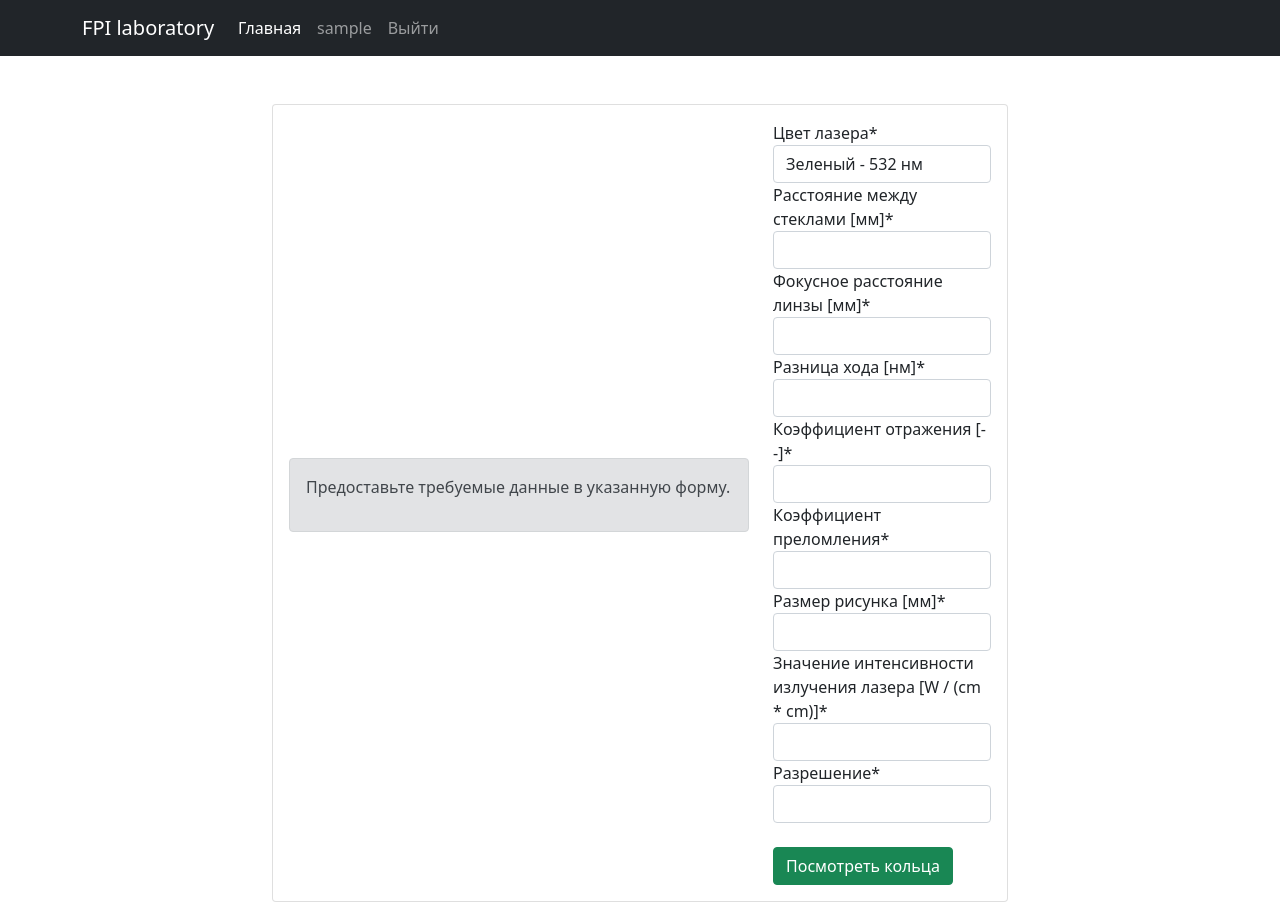
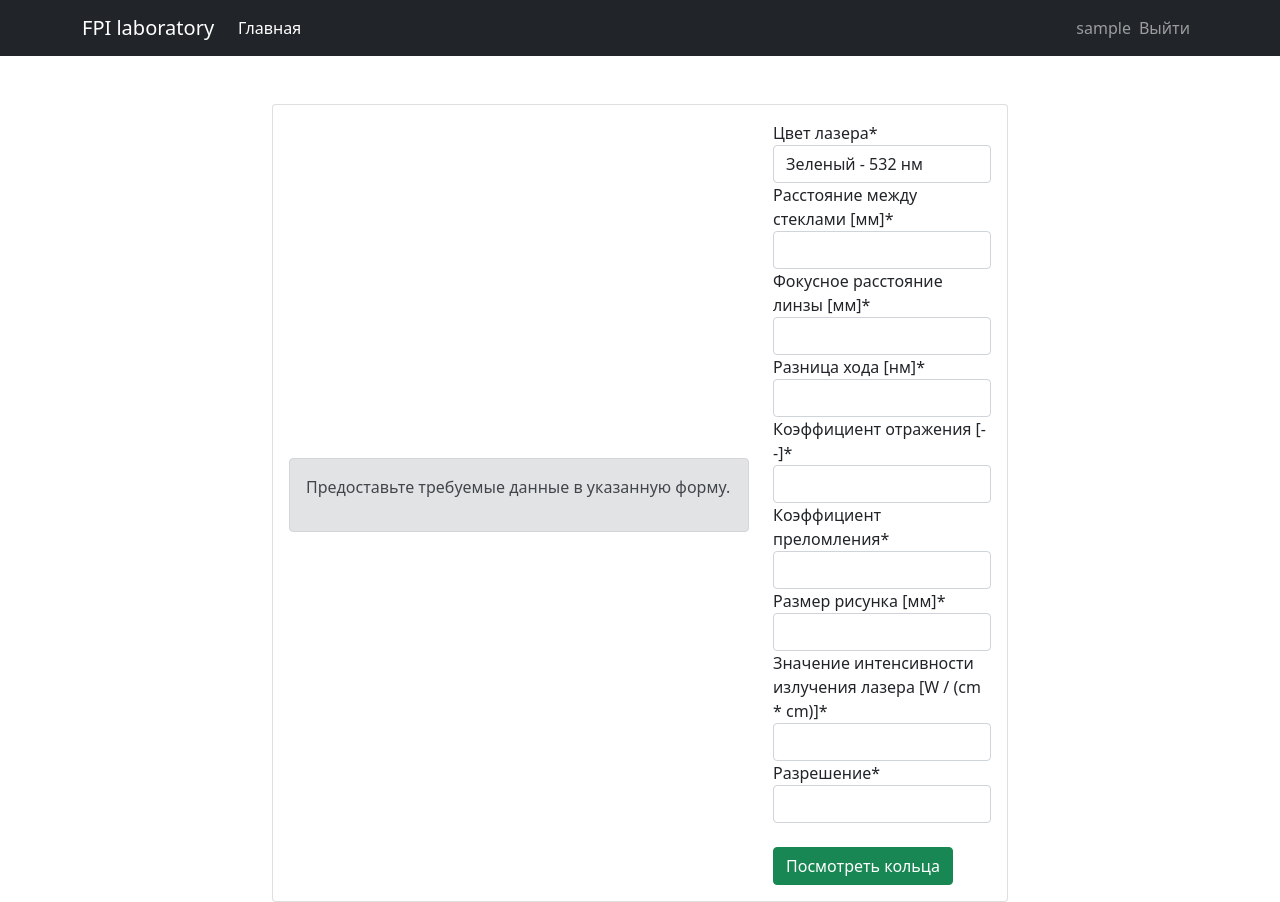
Before and after one commit to Azazel-h/Interference_Simulation_System, a Django app: page / in a window 1280 px wide. Run offline with Django 4.2, Linux system fonts and the light colour scheme; the visitor is signed in with stand-in values (Sample User, id 1); some libraries are stand-ins or nearby versions.

Commit message:
Reformat html files

```diff
--- a/templates/base.html
+++ b/templates/base.html
@@ -5,30 +5,39 @@
         <meta name="viewport" content="width=device-width, initial-scale=1">
         <link href="https://cdn.jsdelivr.net/npm/bootstrap@5.1.3/dist/css/bootstrap.min.css" rel="stylesheet" integrity="sha384-1BmE4kWBq78iYhFldvKuhfTAU6auU8tT94WrHftjDbrCEXSU1oBoqyl2QvZ6jIW3" crossorigin="anonymous">
         <title>{% block title %}{% endblock %}</title>
-    {% block head %}
-    {% endblock %}
+        {% block head %}{% endblock %}
     </head>
+
     <body>
-<script src="https://cdn.jsdelivr.net/npm/bootstrap@5.1.3/dist/js/bootstrap.bundle.min.js" integrity="sha384-ka7Sk0Gln4gmtz2MlQnikT1wXgYsOg+OMhuP+IlRH9sENBO0LRn5q+8nbTov4+1p" crossorigin="anonymous"></script>
         {% block nav %}
             <nav class="navbar navbar-expand-lg navbar-dark bg-dark">
                 <div class="container-md">
                     <a class="navbar-brand" href="/">FPI laboratory</a>
                     <div class="collapse navbar-collapse" id="navbarNav">
-        <ul class="navbar-nav me-auto">
-            {% block main_tab %}<li class="nav-item"><a class="nav-link" href="/"> Главная </a></li>{% endblock %}
+                        <ul class="navbar-nav me-auto mb-2 mb-lg-0">
+                            {% block main_tab %}
+                                <li class="nav-item"><a class="nav-link active" href="/">Главная</a></li>
+                            {% endblock %}
+                        </ul>
+                        <ul class="navbar-nav">
                             {% if user.is_authenticated %}
-                {% block account_tab %}<li class="nav-item"><a class="nav-link" href="/"> {{ user.username }} </a></li>{% endblock %}
+                                {% block account_tab %}
+                                    <span class="navbar-text">{{ user.username }}</span>
                                     <li class="nav-item"><a class="nav-link" href="/accounts/logout"> Выйти </a></li>
+                                {% endblock %}
                             {% else %}
-                {% block login_tab %}<li class="nav-item"><a class="nav-link" href="/accounts/login"> Войти </a></li>{% endblock %}
+                                {% block login_tab %}
+                                    <li class="nav-item"><a class="nav-link" href="/accounts/login"> Войти </a></li>
+                                {% endblock %}
                             {% endif %}
                         </ul>
                     </div>
                 </div>
             </nav>
         {% endblock %}
-{% block content %}
-{% endblock %}
+
+        {% block content %}{% endblock %}
+
+        <script src="https://cdn.jsdelivr.net/npm/bootstrap@5.1.3/dist/js/bootstrap.bundle.min.js" integrity="sha384-ka7Sk0Gln4gmtz2MlQnikT1wXgYsOg+OMhuP+IlRH9sENBO0LRn5q+8nbTov4+1p" crossorigin="anonymous"></script>
     </body>
 </html>
--- a/templates/index.html
+++ b/templates/index.html
@@ -1,9 +1,19 @@
 {% extends "base.html" %}
 
-{% block title %}Главная{% endblock %}
-{% block main_tab %}<li class="nav-item"><a class="nav-link active" href="/">Главная</a></li>{% endblock %}
+{% block title %}
+    Главная
+{% endblock %}
+
+{% block main_tab %}
+    <li class="nav-item">
+        <a class="nav-link active" href="/">Главная</a>
+    </li>
+{% endblock %}
+
 {% block content %}
+    {% load crispy_forms_filters %}
     {% load crispy_forms_tags %}
+
     <div class="container pt-5">
         <div class="row">
             <div class="col-md-8 offset-md-2">
@@ -33,14 +43,14 @@
             </div>
         </div>
     </div>
+
     <script type="text/javascript">
-    $(document).on('submit','#task-form',function(e){
+        $(document).on('submit','#task-form',function(e) {
             e.preventDefault();
             $.ajax({
-            type:'POST',
-            url:'{% url "index" %}',
-            data:
-            {
+                type: 'POST',
+                url: '{% url "index" %}',
+                data: {
                     task:$("#task").val(),
                     csrfmiddlewaretoken:$('input[name=csrfmiddlewaretoken]').val()
                 },
```
Lines whose indentation alone changed are shown as unchanged.
